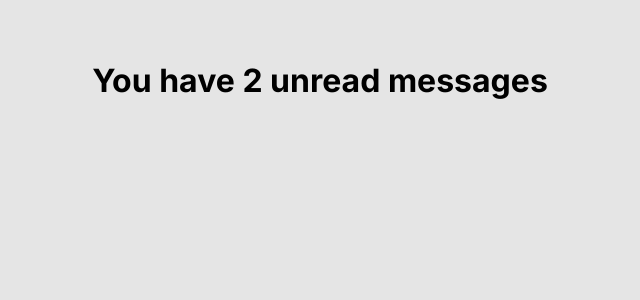
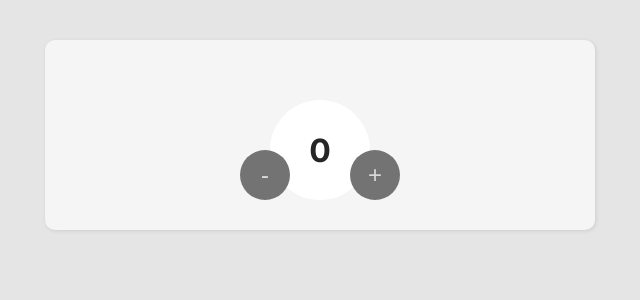
Before and after one commit to Chatan2700/contact-component, a React (Vite) app: page / in a window 1280 px wide. Shown: the top 300 px of the page, without its empty margins (320-960 px from the left). Built offline with nearby package versions, Linux system fonts and the light colour scheme.

Commit message:
NewPropState chall

```diff
--- /dev/null
+++ b/src/PropStateApp.jsx
@@ -0,0 +1,49 @@
+import React from 'react'
+
+const PropStateApp = () => {
+  const [count, setCount] = React.useState(0)
+
+  function add() {
+    setCount(prevCount => prevCount + 1)
+  }
+
+  function subtract() {
+    setCount(prevCount => prevCount - 1)
+  }
+
+  /**
+    * Challenge:
+    * - Create a new component called `Count`
+    *    - It should receive a prop called `number`, whose value
+    *      is the current value of our count
+    *    - Have the component render the h2.count element below
+    *      and display the incoming prop `number`
+    * - Replace the h2.count below with an instance of
+    *   the new Count component, passing the correct value
+    *   to its `number` prop.
+    * - After doing this, everything should be working the
+    *   same as before.
+    */
+
+  return (
+    <main className="container">
+      <div className="counter">
+        <button
+          className="minus"
+          onClick={subtract}
+          aria-label="Decrease count"
+        >-</button>
+
+        <h2 className="count">{count}</h2>
+
+        <button
+          className="plus"
+          onClick={add}
+          aria-label="Increase count"
+        >+</button>
+      </div>
+    </main>
+  )
+}
+
+export default PropStateApp
--- a/src/main.jsx
+++ b/src/main.jsx
@@ -7,6 +7,7 @@
 import ComplexStateApp from './components/ComplexStateApp.jsx'
 import Forms from './Forms.jsx'
 import ConditionalRend from './ConditionalRend.jsx'
+import PropStateApp from './PropStateApp.jsx'
 
 createRoot(document.getElementById('root')).render(
   <StrictMode>
@@ -15,6 +16,7 @@
     {/* <StateApp /> */}
     {/* {<ComplexStateApp />} */}
     {/* {<Forms />} */}
-    {<ConditionalRend />}
+    {/* {<ConditionalRend />} */}
+    <PropStateApp />
   </StrictMode>,
 )
```
